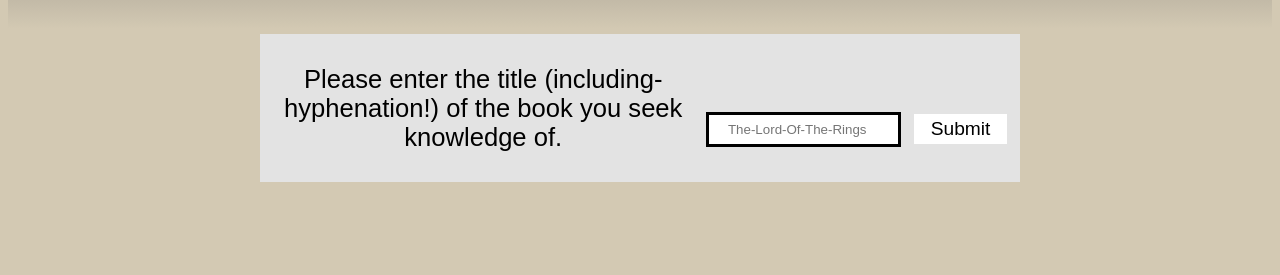
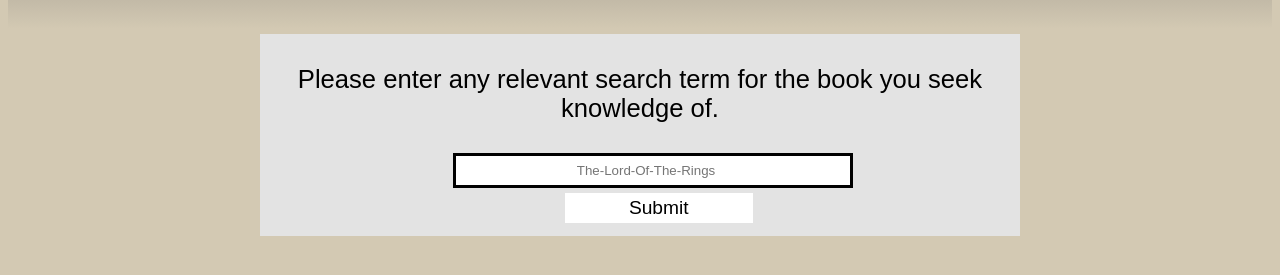
Before and after one commit to KuhnSteven/libraryAPI, a website: page index.html in a window 1280 px wide. Shown: the part 179-454 px from the top of the page. Drawn offline with Linux system fonts and the light colour scheme.

Commit message:
Layout Changes & ReadMe Update
Changed the search form from a horizontal layout to a vertical layout using flex direction: column and some left margins to center content.

ReadMe contains the live demo link

```diff
--- a/index.html
+++ b/index.html
@@ -27,7 +27,7 @@
             </nav>
     </header>
     <form id="form">
-        <p>Please enter the title (including-hyphenation!) of the book you seek knowledge of.</p>
+        <p>Please enter any relevant search term for the book you seek knowledge of.</p>
         <input type="search" id="search" placeholder="The-Lord-Of-The-Rings">
         <input type="submit" id="searchBtn">
     </form>
--- a/partials/_partial1.scss
+++ b/partials/_partial1.scss
@@ -2,6 +2,7 @@
 #form {
     display: flex;
     justify-content: space-around;
+    flex-direction: column;
 	margin-left: auto;
 	margin-right: auto;
 	width: 750px;
--- a/scss/main.scss
+++ b/scss/main.scss
@@ -64,7 +64,7 @@
     width: 400px;
     text-align: center;
     margin: 5px;
-    margin-top: 73px;
+    margin-left: 25%;
     border: 3px black solid;
 }
 
@@ -73,9 +73,9 @@
     background-color: white;
     font-size: $standard-font;
     padding: 4px;
-    margin-top: 75px;
-    margin-left: 8px;
-    margin-right: 8px;
+    margin-left: 40%;
+    margin-top: 8px;
+    margin-bottom: 8px;
     height: 25%;
     width: 25%;
     cursor: pointer;
```
Also changed, not shown: README.md, css/main.css.
